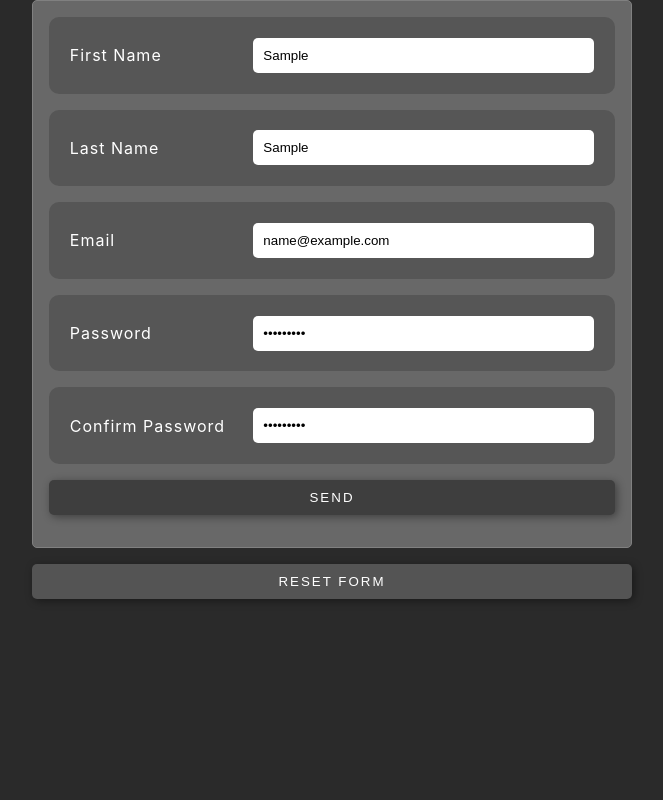
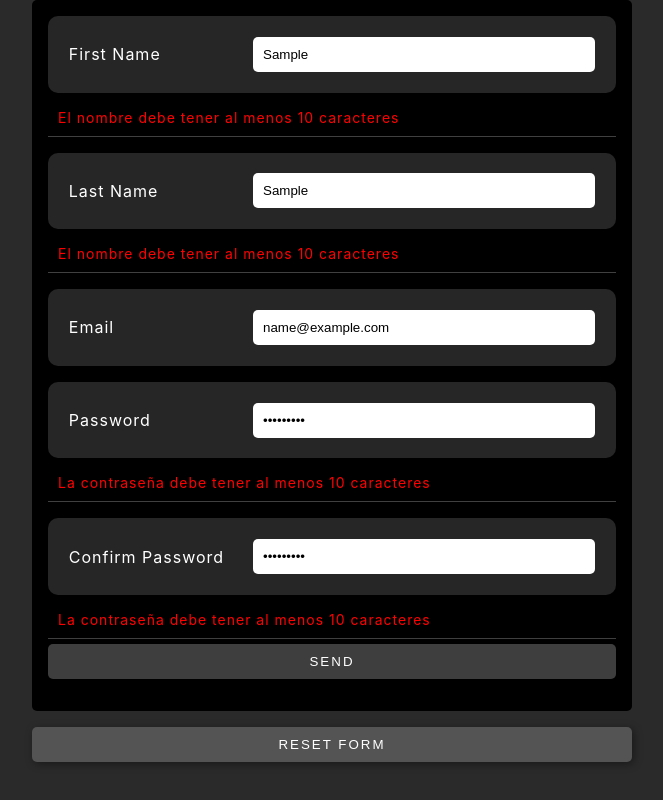
Before and after one commit to abecerraguz/form-hook, a React (Create React App) app: page / in a window 1280 px wide. Both pictures are taken after typing "Sample", "Sample", "name@example.com", "Sample123", "Sample123" into the empty fields and a click on the button "SEND". Shown: the whole page, without its empty margins (308-971 px from the left). Built offline with nearby package versions, Linux system fonts and the light colour scheme.

Commit message:
Validacion con use-reducer funcionando

```diff
--- a/src/App.css
+++ b/src/App.css
@@ -27,9 +27,8 @@ h1{
   max-width: 600px;
   margin: 0 auto;
   height: auto;
-  background-color: rgb(172 172 172 / 48%);
+  background-color: #000;
   border-radius: 5px;
-  border: 1px solid grey;
   padding: 0 1rem 2rem 1rem;
   white-space: nowrap;
 }
@@ -131,3 +130,13 @@ input::placeholder {
   font-style: italic;
   letter-spacing: 1px;
 }
+
+.validation-errors{
+  color: rgb(255, 0, 0);
+  border-bottom: 1px solid rgba(255, 255, 255, 0.25);
+  display: block;
+  padding: 0 0 10px 10px;
+  margin-bottom: 5px;
+  font-size: 14px;
+  letter-spacing: 1px;
+}
--- a/src/components/Userform.js
+++ b/src/components/Userform.js
@@ -18,11 +18,21 @@ const Userform = (props) => {
 
     //
      const initialState = {
+
          FirstName : '',
          LastName : '',
          Email : '',
          Password : '',
-         ConfirmPassword : ''
+         ConfirmPassword : '',
+
+         validationErrs: {
+            FirstName : '',
+            LastName : '',
+            Email : '',
+            Password : '',
+            ConfirmPassword : ''
+         },
+         isSubmiting: false
      }
 
     /*
@@ -33,7 +43,7 @@ const Userform = (props) => {
 
     const reducer = (state,action) =>{
         // Este log recibe la data de dispatch({type:'CH_NOMBRE', value:event.target.value})
-        console.log('Valor de action-->', action);
+        console.log('Valor de action-->', state);
         /*
         Podemos eveluar el type con un switch o sea evaluamos
          que dato esta llegando (O sea evalua que tipo de dispatch esta llegando)
@@ -51,9 +61,13 @@ const Userform = (props) => {
                      // El estado anterior y lo guarda
                      ...state,
                      // Luego modificamos sólo el campo que nos interesa que es nombre
-                     FirstName:action.value
+                     FirstName:action.value,
+                     validationErrs: {
+                        ...state.validationErrs
+                      }
                  }
                 }
+
 
                 case 'CH_LASTNAME' : {
                     return{
@@ -84,8 +98,23 @@ const Userform = (props) => {
                 }
 
                 case 'RESET' : {
+
                     return initialState
                 }
+
+                case "SUBMIT_VALIDATE":
+                    return {
+                      ...state,
+                      validationErrs: {
+                        Email : '',
+                        Password : '',
+                        ...validateOnSubmit(state)
+                      },
+                      isSubmiting: true
+                }
+
+                default:
+                    console.log('default desde el switch');
 
         }
         return state;
@@ -127,7 +156,11 @@ const Userform = (props) => {
 
                      />
                 </div>
-
+                {state.validationErrs.FirstName?
+                    <span className="validation-errors" dangerouslySetInnerHTML={{ __html:state.validationErrs.FirstName}}></span>
+                :
+                null
+                }
 
                 <div className="contentForm__group">
                     <label>Last Name</label>
@@ -136,13 +169,18 @@ const Userform = (props) => {
                         className="form-control"
                         name="LastName"
                         value={state.LastName}
-
                         onChange={(event) => {
                             dispatch({type:'CH_LASTNAME', value:event.target.value})
                         }}
-
                      />
                 </div>
+
+                {state.validationErrs.LastName?
+                    <span className="validation-errors" dangerouslySetInnerHTML={{ __html: state.validationErrs.LastName}}></span>
+                :
+                null
+                }
+
 
                 <div className="contentForm__group">
                     <label>Email</label>
@@ -157,6 +195,11 @@ const Userform = (props) => {
                         }}
                     />
                 </div>
+                {state.validationErrs.Email?
+                    <span className="validation-errors" dangerouslySetInnerHTML={{ __html:state.validationErrs.Email}}></span>
+                :
+                null
+                }
 
                 <div className="contentForm__group">
                     <label>Password</label>
@@ -172,6 +215,13 @@ const Userform = (props) => {
                     />
                 </div>
 
+                {state.validationErrs.Password?
+                    <span className="validation-errors" dangerouslySetInnerHTML={{ __html:state.validationErrs.Password}}></span>
+                :
+                null
+                }
+
+
                 <div className="contentForm__group">
                     <label>Confirm Password</label>
                     <input
@@ -185,7 +235,13 @@ const Userform = (props) => {
                      }}
                      />
                 </div>
-                <button type="submit" className="contentForm__btn">Send</button>
+                {state.validationErrs.ConfirmPassword?
+                    <span className="validation-errors" dangerouslySetInnerHTML={{ __html:state.validationErrs.ConfirmPassword}}></span>
+                :
+                null
+                }
+
+                <button type="submit" onClick={ ()=>dispatch({type:'SUBMIT_VALIDATE'}) }  className="contentForm__btn">Send</button>
             </form>
             <button type="submit" onClick={ ()=>dispatch({type:'RESET'}) } className="contentForm__btn-reset">RESET FORM</button>
         </Fragment>
@@ -193,3 +249,55 @@ const Userform = (props) => {
 };
 
 export default Userform;
+
+    // Validation functions
+    function validateOnSubmit(state) {
+
+        const { FirstName, LastName, Email, Password, ConfirmPassword } = state;
+
+        let validationErrs = {};
+
+        console.log('validationErrs-->',validationErrs)
+
+        // Validacion Primer Nombre
+        if (!FirstName) {
+            validationErrs.FirstName = "Se requiere el Nombre";
+        }else if (FirstName.length < 10){
+            validationErrs.FirstName = "El nombre debe tener al menos 10 caracteres";
+        }
+
+        // Validacion Primer Nombre
+        if (!LastName) {
+            validationErrs.LastName = "Se requiere el segundo nombre";
+        }else if (FirstName.length < 10){
+            validationErrs.LastName = "El nombre debe tener al menos 10 caracteres";
+        }
+
+
+        // Validacion de Email
+        if (!Email) {
+            validationErrs.Email = "Correo electronico es requerido";
+            console.log('validationErrs.Email---Correo electronico es requerido')
+        }
+        else if (!/\S+@\S+\.\S+/.test(Email)){
+            validationErrs.Email = "Debería ser un correo electrónico";
+            console.log('validationErrs.Email---Debería ser un correo electrónico')
+        }
+
+        // Validacion de Password
+        if (!Password) {
+            validationErrs.Password = "Se requiere contraseña";
+        }else if (Password.length < 10){
+            validationErrs.Password = "La contraseña debe tener al menos 10 caracteres";
+        }
+
+        // Validacion de Password
+        if (!ConfirmPassword) {
+            validationErrs.ConfirmPassword = "Se requiere contraseña";
+        }else if (ConfirmPassword.length < 10){
+            validationErrs.ConfirmPassword = "La contraseña debe tener al menos 10 caracteres";
+        }
+
+
+        return validationErrs;
+    }
```
